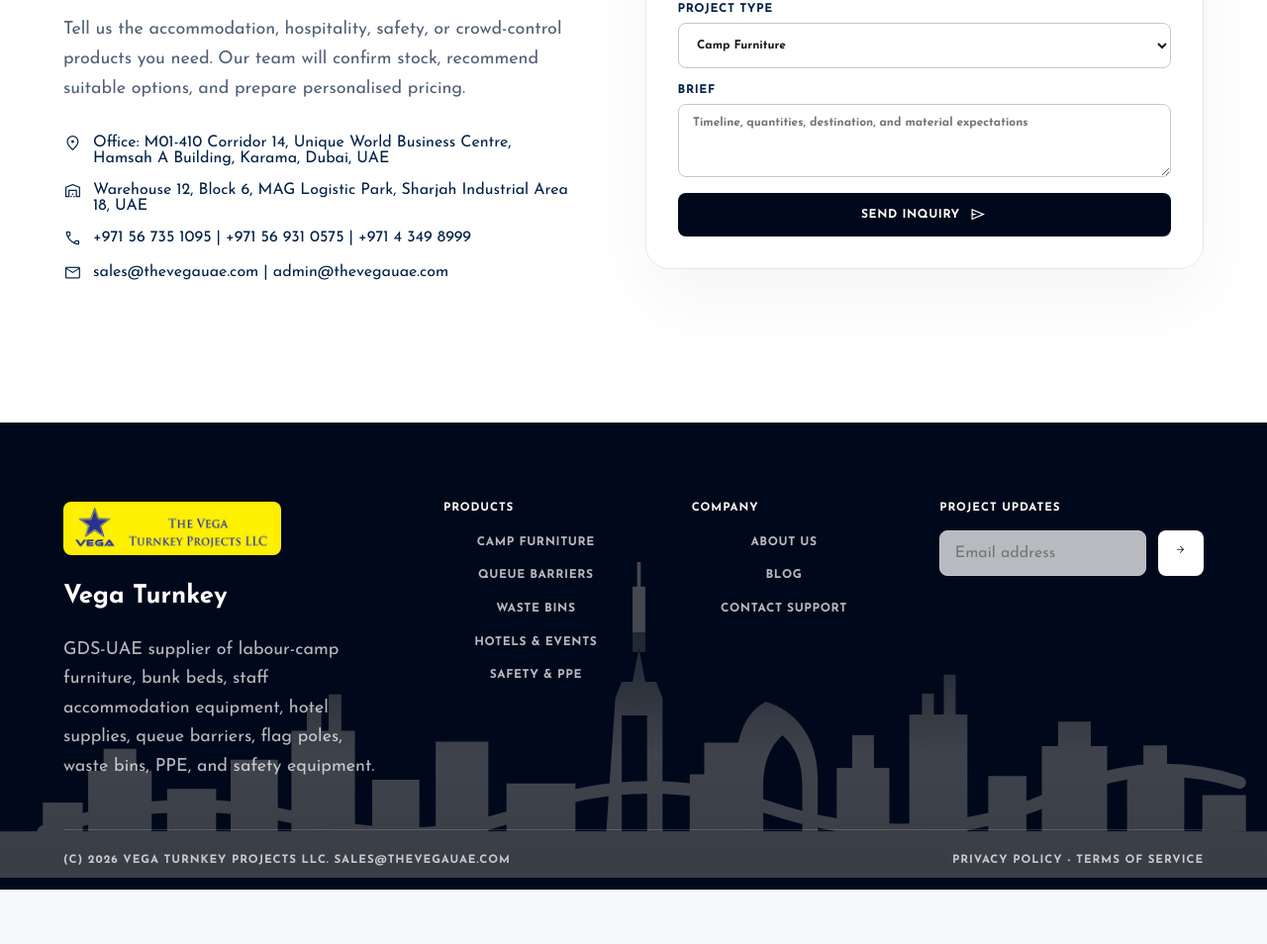
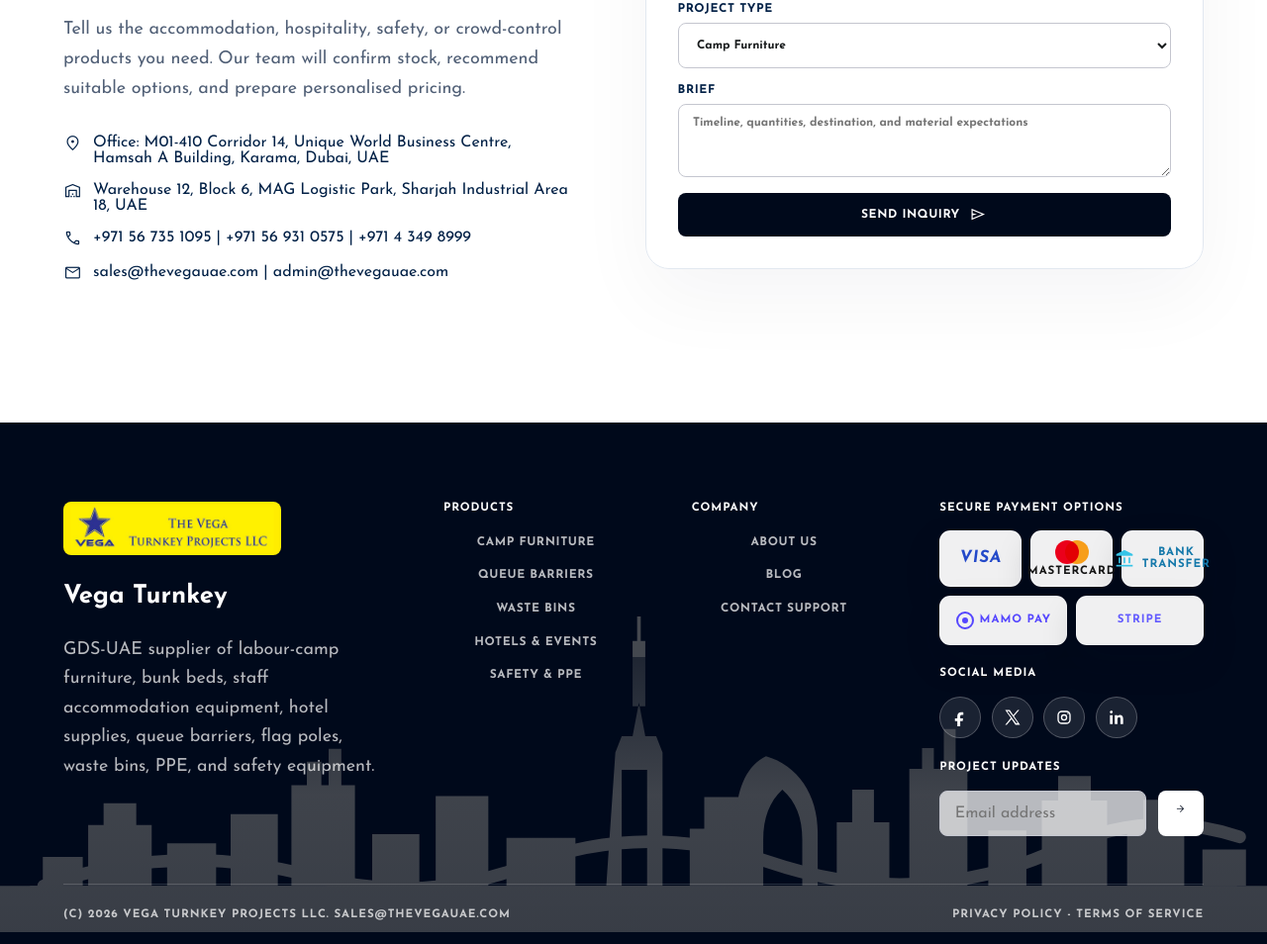
Before and after one commit to kailas8123-source/vega-turnkey-projects, a website: page index.html in a window 1280 px wide. Shown: the part 8263-9217 px from the top of the page at 99% size. Before the commit the page ends 9162 px from the top, so only its background shows below. Drawn offline with nearby package versions, Linux system fonts and the light colour scheme.

Commit message:
Add footer payments and social links

```diff
--- a/src/main.js
+++ b/src/main.js
@@ -184,6 +184,21 @@ const articles = [
     summary:
       "A procurement guide for safety shoes, helmets, gloves, first-aid kits, cones, barricades, and road barriers before teams arrive on site.",
   },
+];
+
+const paymentOptions = [
+  { id: "visa", label: "Visa" },
+  { id: "mastercard", label: "Mastercard" },
+  { id: "bank", label: "Bank Transfer" },
+  { id: "mamo", label: "Mamo Pay" },
+  { id: "stripe", label: "Stripe" },
+];
+
+const socialLinks = [
+  { id: "facebook", label: "Facebook", href: "https://www.facebook.com/share/jyn5NjY3ZyK2E6kx/?mibextid=LQQJ4d" },
+  { id: "x", label: "X", href: "https://x.com/VEGADUBAI" },
+  { id: "instagram", label: "Instagram", href: "https://www.instagram.com/thevegauae/?hl=en" },
+  { id: "linkedin", label: "LinkedIn", href: "https://www.linkedin.com/company/the-vega-turnkey-projects-llc/" },
 ];
 
 const serviceFeatures = [
@@ -672,6 +687,64 @@ function articleCard(article) {
   `;
 }
 
+function socialIcon(id) {
+  const icons = {
+    facebook: `<svg viewBox="0 0 24 24" aria-hidden="true"><path d="M14.2 8.6h2.1V5.2c-.4-.1-1.6-.2-3-.2-3 0-5.1 1.8-5.1 5.3v2.9H5v3.8h3.2V24h3.9v-7h3.3l.5-3.8h-3.8v-2.5c0-1.1.3-2.1 2.1-2.1Z"/></svg>`,
+    x: `<svg viewBox="0 0 24 24" aria-hidden="true"><path d="M13.8 10.3 21 2h-2.1l-6 6.9L8.1 2H2l7.6 10.8L2 22h2.1l6.5-7.6 5.2 7.6H22l-8.2-11.7Zm-2.3 2.6-.8-1.1-6.1-8.2h2.5l4.7 6.3.8 1.1 6.4 8.7h-2.5l-5-6.8Z"/></svg>`,
+    instagram: `<svg viewBox="0 0 24 24" aria-hidden="true"><rect x="4" y="4" width="16" height="16" rx="5"/><circle cx="12" cy="12" r="3.4"/><circle cx="17.3" cy="6.8" r="1"/></svg>`,
+    linkedin: `<svg viewBox="0 0 24 24" aria-hidden="true"><path d="M6.7 8.9H3.1V21h3.6V8.9ZM4.9 3C3.8 3 3 3.8 3 4.8s.8 1.9 1.9 1.9 1.9-.8 1.9-1.9S6 3 4.9 3Zm16 10.9c0-3.4-1.8-5.2-4.4-5.2-2 0-2.9 1.1-3.4 1.9V8.9H9.6V21h3.6v-6.1c0-1.6.3-3.1 2.2-3.1s1.9 1.8 1.9 3.2v6h3.6v-7.1Z"/></svg>`,
+  };
+
+  return icons[id] || "";
+}
+
+function paymentBadge(option) {
+  if (option.id === "mastercard") {
+    return `
+      <div class="payment-card payment-mastercard" aria-label="${option.label}">
+        <span class="mastercard-mark"><i></i><i></i></span>
+        <span>Mastercard</span>
+      </div>
+    `;
+  }
+
+  if (option.id === "bank") {
+    return `
+      <div class="payment-card payment-bank" aria-label="${option.label}">
+        ${icon("account_balance")}
+        <span>Bank<br />Transfer</span>
+      </div>
+    `;
+  }
+
+  if (option.id === "mamo") {
+    return `
+      <div class="payment-card payment-mamo" aria-label="${option.label}">
+        <span class="mamo-mark"></span>
+        <span>Mamo Pay</span>
+      </div>
+    `;
+  }
+
+  return `<div class="payment-card payment-${option.id}" aria-label="${option.label}"><span>${option.label}</span></div>`;
+}
+
+function footerTrust() {
+  return `
+    <div class="footer-trust">
+      <span>Secure Payment Options</span>
+      <div class="payment-grid">
+        ${paymentOptions.map(paymentBadge).join("")}
+      </div>
+      <span>Social Media</span>
+      <div class="social-row">
+        ${socialLinks.map((link) => `<a href="${link.href}" target="_blank" rel="noopener noreferrer nofollow" aria-label="${link.label}" data-social="${link.id}">${socialIcon(link.id)}</a>`).join("")}
+      </div>
+      <form class="footer-form" data-form><span>Project Updates</span><div><input aria-label="Email" required type="email" placeholder="Email address" /><button>${icon("arrow_forward")}</button></div></form>
+    </div>
+  `;
+}
+
 function footer() {
   return `
     <footer class="site-footer">
@@ -679,7 +752,7 @@ function footer() {
         <div><img class="footer-logo" src="${images.gdsLogo}" alt="The Vega Turnkey Projects LLC" /><strong>Vega Turnkey</strong><p>GDS-UAE supplier of labour-camp furniture, bunk beds, staff accommodation equipment, hotel supplies, queue barriers, flag poles, waste bins, PPE, and safety equipment.</p></div>
         <div><span>Products</span><button data-route="catalog">Camp Furniture</button><button data-route="catalog">Queue Barriers</button><button data-route="catalog">Waste Bins</button><button data-route="catalog">Hotels & Events</button><button data-route="catalog">Safety & PPE</button></div>
         <div><span>Company</span><button data-route="mission">About Us</button><button data-route="blog">Blog</button><button data-open-quote>Contact Support</button></div>
-        <form class="footer-form" data-form><span>Project Updates</span><div><input aria-label="Email" required type="email" placeholder="Email address" /><button>${icon("arrow_forward")}</button></div></form>
+        ${footerTrust()}
       </div>
       <div class="container footer-bottom"><span>(c) 2026 Vega Turnkey Projects LLC. sales@thevegauae.com</span><span>Privacy Policy - Terms of Service</span></div>
     </footer>
--- a/src/styles.css
+++ b/src/styles.css
@@ -1421,6 +1421,175 @@ textarea:focus {
   margin: 0 0 0.45rem;
 }
 
+.footer-trust {
+  align-content: start;
+  display: grid;
+  gap: 0.9rem;
+}
+
+.payment-grid {
+  display: grid;
+  gap: 0.55rem;
+  grid-template-columns: repeat(6, minmax(0, 1fr));
+  margin-bottom: 0.75rem;
+}
+
+.payment-card {
+  align-items: center;
+  background: rgba(255, 255, 255, 0.94);
+  border: 1px solid rgba(255, 255, 255, 0.58);
+  border-radius: 11px;
+  box-shadow: 0 16px 35px rgba(0, 9, 27, 0.18);
+  color: var(--navy-ink);
+  display: inline-flex;
+  font-size: 0.74rem;
+  font-weight: 800;
+  gap: 0.38rem;
+  grid-column: span 2;
+  justify-content: center;
+  line-height: 1;
+  min-height: 54px;
+  padding: 0.52rem 0.45rem;
+  text-align: center;
+}
+
+.payment-card span {
+  color: inherit;
+  margin: 0;
+}
+
+.payment-visa span {
+  color: #2349c9;
+  font-size: 1.05rem;
+  font-style: italic;
+  letter-spacing: 0.04em;
+}
+
+.payment-mastercard {
+  color: #141414;
+  flex-direction: column;
+  gap: 0.18rem;
+}
+
+.mastercard-mark {
+  display: inline-flex;
+  height: 24px;
+  justify-content: center;
+  position: relative;
+  width: 42px;
+}
+
+.mastercard-mark i {
+  border-radius: 999px;
+  height: 24px;
+  position: absolute;
+  top: 0;
+  width: 24px;
+}
+
+.mastercard-mark i:first-child {
+  background: #eb001b;
+  left: 4px;
+}
+
+.mastercard-mark i:last-child {
+  background: #f79e1b;
+  mix-blend-mode: multiply;
+  right: 4px;
+}
+
+.payment-bank {
+  color: #1478aa;
+  text-transform: uppercase;
+}
+
+.payment-bank .material-symbols-outlined {
+  color: #36c4e7;
+  font-size: 1.25rem;
+  font-variation-settings: "FILL" 1, "wght" 400, "GRAD" 0, "opsz" 24;
+}
+
+.payment-mamo,
+.payment-stripe {
+  grid-column: span 3;
+  min-height: 50px;
+}
+
+.mamo-mark {
+  border: 2px solid #5546ff;
+  border-radius: 999px;
+  height: 18px;
+  position: relative;
+  width: 18px;
+}
+
+.mamo-mark::after {
+  background: #5546ff;
+  border-radius: 999px;
+  content: "";
+  height: 6px;
+  left: 50%;
+  position: absolute;
+  top: 50%;
+  transform: translate(-50%, -50%);
+  width: 6px;
+}
+
+.payment-mamo {
+  color: #5546ff;
+  font-size: 0.92rem;
+}
+
+.payment-stripe {
+  color: #635bff;
+  font-size: 1.2rem;
+  letter-spacing: -0.01em;
+}
+
+.social-row {
+  display: flex;
+  flex-wrap: wrap;
+  gap: 0.65rem;
+  margin-bottom: 0.8rem;
+}
+
+.social-row a {
+  align-items: center;
+  background: rgba(255, 255, 255, 0.1);
+  border: 1px solid rgba(255, 255, 255, 0.24);
+  border-radius: 999px;
+  color: #fff;
+  display: inline-flex;
+  height: 42px;
+  justify-content: center;
+  position: relative;
+  transition: background 220ms var(--motion-ease), border-color 220ms var(--motion-ease), transform 220ms var(--motion-ease);
+  width: 42px;
+}
+
+.social-row a:hover {
+  background: rgba(255, 255, 255, 0.18);
+  border-color: rgba(255, 255, 255, 0.52);
+  transform: translateY(-2px);
+}
+
+.social-row svg {
+  fill: currentColor;
+  height: 18px;
+  width: 18px;
+}
+
+.social-row a[data-social="instagram"] svg {
+  fill: none;
+  stroke: currentColor;
+  stroke-width: 1.8;
+}
+
+.social-row a[data-social="instagram"] svg circle:last-child {
+  fill: currentColor;
+  stroke: none;
+}
+
 .footer-form button {
   align-items: center;
   background: #fff;
```
